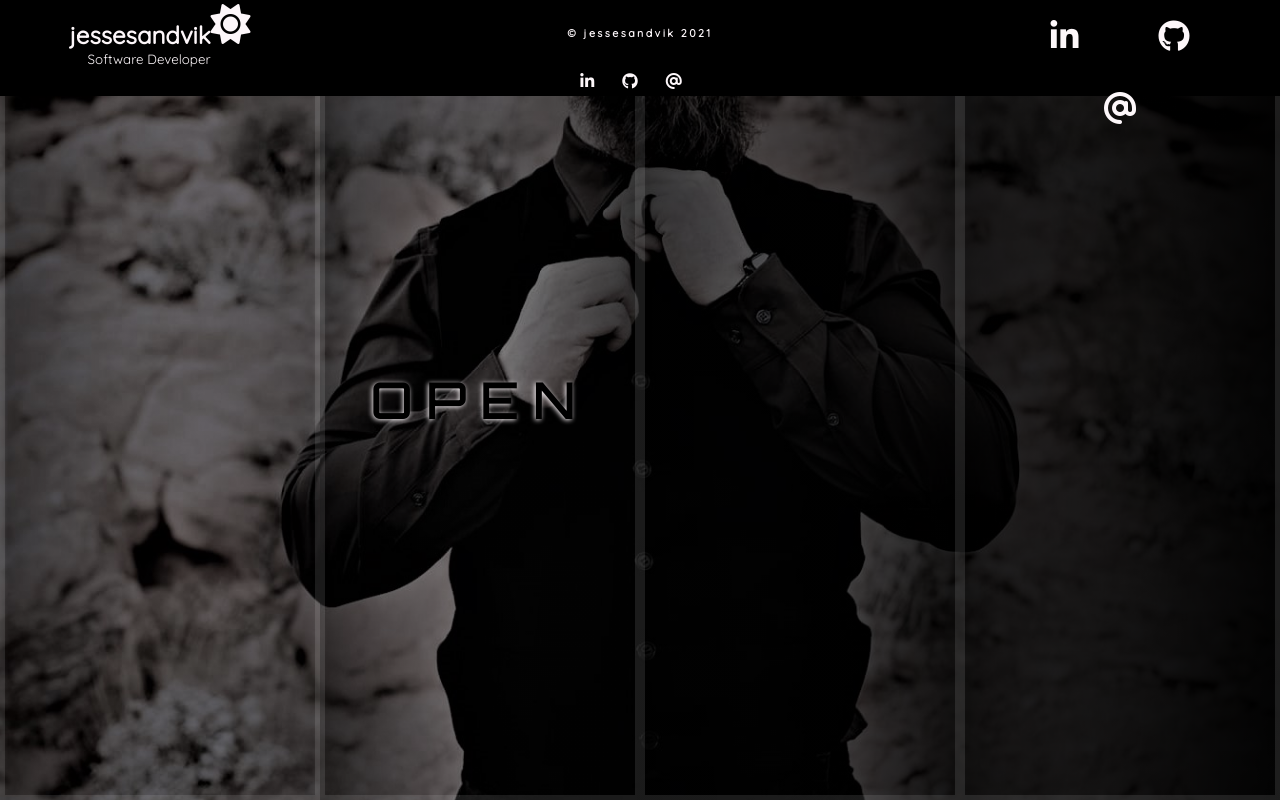
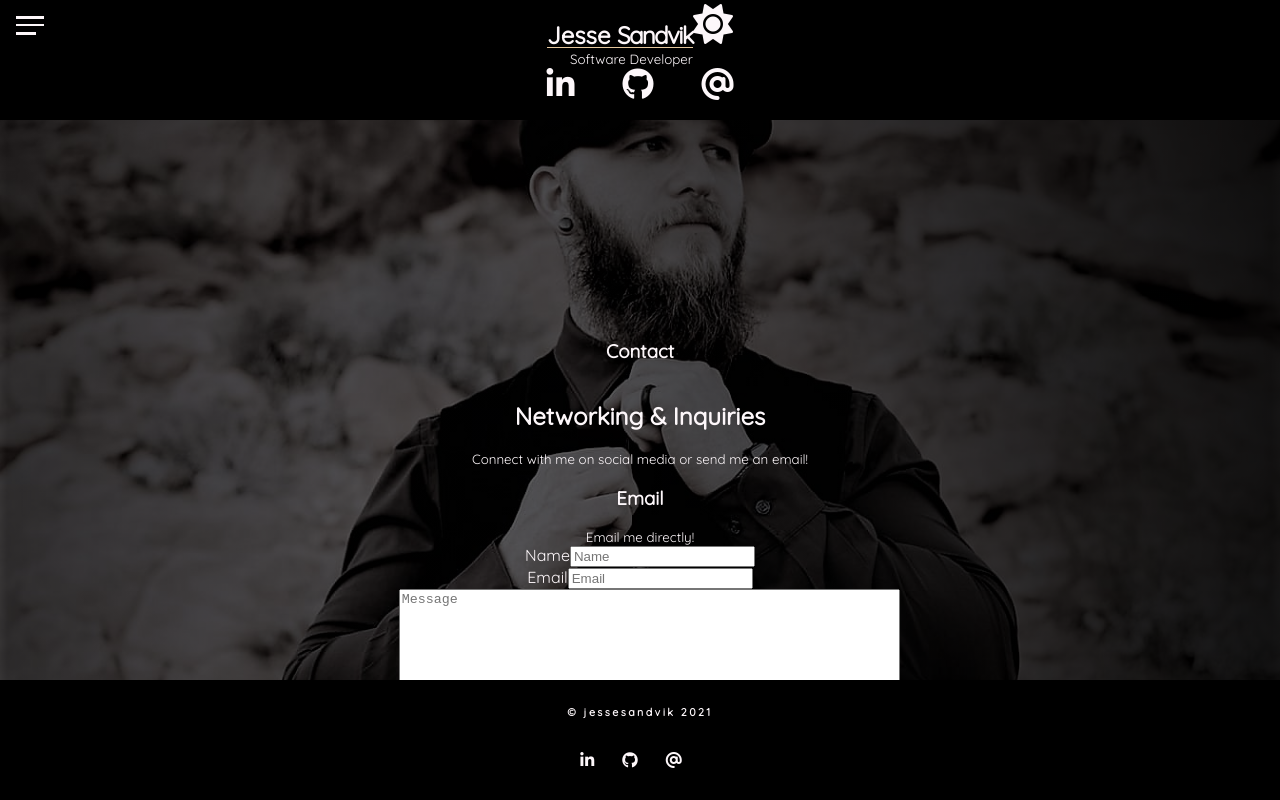
Before and after one commit to JesseSandvik/Portfolio-React, a React (Create React App) app: page /contact in a window 1280 px wide. Shown: the top 800 px of the page. Built offline with nearby package versions, Linux system fonts and the light colour scheme; a web font is replaced by a local one.

Commit message:
fixed margins, added accent color to header

```diff
--- a/src/_config.scss
+++ b/src/_config.scss
@@ -66,14 +66,14 @@ $muted-color: #5D576B;
     transition: all 1.5s ease-in-out;
 }
 
-@mixin media-mob {
-    @media screen and (max-width: 750px) {
+@mixin media-mobile {
+    @media screen and (max-width: 1330px) {
         @content;
     }
 }
 
-@mixin media-md {
-    @media screen and (min-width: 750px) {
+@mixin media-desktop {
+    @media screen and (min-width: 1330px) {
         @content;
     }
 }
--- a/src/_responsive.scss
+++ b/src/_responsive.scss
@@ -1,6 +1,6 @@
 @import "./config";
 
-@include media-mob {
+@include media-mobile {
 
     .dynbg {
         visibility: hidden;
@@ -20,6 +20,13 @@
 
             .logo {
                 grid-column: 1 / -1;
+
+                .devLogo {
+
+                    .siteTitle {
+                        border-bottom: 1px solid $accent-color-one;
+                    }
+                }
             }
 
             .social {
@@ -84,12 +91,12 @@
         }
 
         footer {
-            margin: 83vh 0 0 0;
+            margin: 85vh 0 0 0;
         }
     }
 }
 
-@include media-md {
+@include media-desktop {
 
     .dynbg {
         visibility: visible;
@@ -105,10 +112,7 @@
         grid-template-columns: auto 1fr auto;
 
         header {
-            top: 0;
-            right: 0;
             bottom: 0;
-            left: 0;
             height: 12vh;
             transform: translateY(-38%);
             width: 100vw;
@@ -126,7 +130,9 @@
                     }
 
                     i {
-                        transform: translateX(-450%);
+                        margin: 1.2vh 0 0 1.5vw;
+                        padding: 5vh 0 0;
+                        transform: translateX(-350%);
                         @include transition-ease-long;
                     }
                 }
@@ -148,11 +154,13 @@
                     .devLogo {
 
                         .siteTitle {
+                            border-bottom: 1px solid $accent-color-one;
                             color: set-text-color($primary-color);
                             @include transition-ease-long;
                         }
 
                         i {
+                            color: $accent-color-one;
                             transform: translateX(0);
                             @include transition-ease-long;
                         }
@@ -184,7 +192,6 @@
             nav {
                 color: $primary-color;
                 position: fixed;
-                transform: translateY(200%);
                 visibility: hidden;
                 @include transition-ease-long;
             }
@@ -196,7 +203,6 @@
                 grid-column: 1 / 1;
                 grid-row: 2 / 2;
                 margin: 30vh 0 0 0;
-                transform: translateY(0);
                 visibility: visible;
                 width: 25vw;
                 @include transition-ease-long;
@@ -238,10 +244,6 @@
 
         footer {
             justify-content: flex-start;
-            top: 0;
-            right: 0;
-            bottom: 0;
-            left: 0;
             margin: 89vh 0 0 0;
             transform: translateY(38%);
             @include transition-ease-long;
--- a/src/dynamicBackground/DynamicBackground.css
+++ b/src/dynamicBackground/DynamicBackground.css
@@ -71,6 +71,7 @@
 .bg .item.bg2.open {
   -webkit-box-shadow: inset 0 0 0 1px #E6C79C;
           box-shadow: inset 0 0 0 1px #E6C79C;
+  cursor: default;
   opacity: 0.3;
   -webkit-transform: translate(-100%);
           transform: translate(-100%);
--- a/src/dynamicBackground/DynamicBackground.scss
+++ b/src/dynamicBackground/DynamicBackground.scss
@@ -42,6 +42,7 @@
 
       &.open {
         box-shadow: inset 0 0 0 1px $accent-color-one;
+        cursor: default;
         opacity: 0.3;
         transform: translate(-100%);
         @include transition-ease-extra-long;
--- a/src/headerLogo/HeaderLogo.js
+++ b/src/headerLogo/HeaderLogo.js
@@ -22,7 +22,7 @@ export default function HeaderLogo(props) {
     return (
         <div  className="devLogo" onClick={props.toggleTimeOfDayColor}>
             <div className="siteTitle">
-                <h1>jessesandvik</h1>
+                <h1>Jesse <strong>Sandvik</strong></h1>
                 <small>Software Developer</small>
             </div>
             <span>{displayIconByTimeOfDay(props.timeOfDayString)}</span>
--- a/src/index.css
+++ b/src/index.css
@@ -25,7 +25,7 @@
   }
 }
 
-@media screen and (max-width: 750px) {
+@media screen and (max-width: 1330px) {
   .dynbg {
     visibility: hidden;
   }
@@ -38,6 +38,9 @@
   }
   section header .logo {
     grid-column: 1 / -1;
+  }
+  section header .logo .devLogo .siteTitle {
+    border-bottom: 1px solid #E6C79C;
   }
   section header .social {
     grid-column: 1 / -1;
@@ -101,11 +104,11 @@
     width: 100vw;
   }
   section footer {
-    margin: 83vh 0 0 0;
+    margin: 85vh 0 0 0;
   }
 }
 
-@media screen and (min-width: 750px) {
+@media screen and (min-width: 1330px) {
   .dynbg {
     visibility: visible;
   }
@@ -121,10 +124,7 @@
         grid-template-columns: auto 1fr auto;
   }
   section header {
-    top: 0;
-    right: 0;
     bottom: 0;
-    left: 0;
     height: 12vh;
     -webkit-transform: translateY(-38%);
             transform: translateY(-38%);
@@ -143,8 +143,10 @@
     transition: all 1s ease-in-out;
   }
   section header .logo .devLogo i {
-    -webkit-transform: translateX(-450%);
-            transform: translateX(-450%);
+    margin: 1.2vh 0 0 1.5vw;
+    padding: 5vh 0 0;
+    -webkit-transform: translateX(-350%);
+            transform: translateX(-350%);
     -webkit-transition: all 1s ease-in-out;
     transition: all 1s ease-in-out;
   }
@@ -164,11 +166,13 @@
     width: 25vw;
   }
   section header.open .logo .devLogo .siteTitle {
+    border-bottom: 1px solid #E6C79C;
     color: #FDF7FA;
     -webkit-transition: all 1s ease-in-out;
     transition: all 1s ease-in-out;
   }
   section header.open .logo .devLogo i {
+    color: #E6C79C;
     -webkit-transform: translateX(0);
             transform: translateX(0);
     -webkit-transition: all 1s ease-in-out;
@@ -192,8 +196,6 @@
   section .desktop nav {
     color: #000000;
     position: fixed;
-    -webkit-transform: translateY(200%);
-            transform: translateY(200%);
     visibility: hidden;
     -webkit-transition: all 1s ease-in-out;
     transition: all 1s ease-in-out;
@@ -205,8 +207,6 @@
     -ms-grid-row: 2;
     grid-row: 2 / 2;
     margin: 30vh 0 0 0;
-    -webkit-transform: translateY(0);
-            transform: translateY(0);
     visibility: visible;
     width: 25vw;
     -webkit-transition: all 1s ease-in-out;
@@ -252,10 +252,6 @@
     -webkit-box-pack: start;
         -ms-flex-pack: start;
             justify-content: flex-start;
-    top: 0;
-    right: 0;
-    bottom: 0;
-    left: 0;
     margin: 89vh 0 0 0;
     -webkit-transform: translateY(38%);
             transform: translateY(38%);
@@ -313,6 +309,9 @@ section header {
   -ms-grid-columns: auto 1fr auto;
       grid-template-columns: auto 1fr auto;
   position: fixed;
+  top: 0;
+  right: 0;
+  left: 0;
   width: 100%;
 }
 
@@ -350,6 +349,10 @@ section header .logo .devLogo {
           justify-content: center;
 }
 
+section header .logo .devLogo strong {
+  letter-spacing: -.1rem;
+}
+
 section header .logo .devLogo .siteTitle {
   display: -webkit-box;
   display: -ms-flexbox;
@@ -365,14 +368,9 @@ section header .logo .devLogo .siteTitle small {
   margin: -1.2rem 0;
 }
 
-section header .logo .devLogo i {
-  margin: 1.2vh 0 0 1.5vw;
-}
-
 section header .logo i {
   cursor: pointer;
   font-size: 2.5rem;
-  padding: 5vh 0 0;
 }
 
 section header .social {
@@ -395,7 +393,7 @@ section header .social {
 
 section header .social a {
   font-size: 2rem;
-  margin: 0 2rem;
+  margin: 0 1rem;
   padding: 1rem .5rem;
 }
 
@@ -449,6 +447,10 @@ section footer {
   grid-row: 3 / -1;
   letter-spacing: .15rem;
   height: 15vh;
+  top: 0;
+  right: 0;
+  bottom: 0;
+  left: 0;
   position: fixed;
   width: 100%;
 }
--- a/src/index.scss
+++ b/src/index.scss
@@ -36,6 +36,9 @@ section {
         grid-row: 1 / 2;
         grid-template-columns: auto 1fr auto;
         position: fixed;
+        top: 0;
+        right: 0;
+        left: 0;
         width: 100%;
 
         .logo {
@@ -51,6 +54,10 @@ section {
                 flex-direction: row;
                 justify-content: center;
 
+                strong {
+                    letter-spacing: -.1rem;
+                }
+
                 .siteTitle {
                     display: flex;
                     flex-direction: column;
@@ -60,16 +67,11 @@ section {
                         margin: -1.2rem 0;
                     }
                 }
-
-                i {
-                    margin: 1.2vh 0 0 1.5vw;
-                }
             }
 
             i {
                 cursor: pointer;
                 font-size: 2.5rem;
-                padding: 5vh 0 0;
             }
         }
 
@@ -82,7 +84,7 @@ section {
 
             a {
                 font-size: 2rem;
-                margin: 0 2rem;
+                margin: 0 1rem;
                 padding: 1rem .5rem;
             }
         }
@@ -117,6 +119,10 @@ section {
         grid-row: 3 / -1;
         letter-spacing: .15rem;
         height: 15vh;
+        top: 0;
+        right: 0;
+        bottom: 0;
+        left: 0;
         position: fixed;
         width: 100%;
 
--- a/src/layout/Layout.js
+++ b/src/layout/Layout.js
@@ -46,13 +46,13 @@ export default function Layout() {
         return timeOfDay;
     }
 
-    const layoutClassNameByTime = () => {
+    /*const layoutClassNameByTime = () => {
         if (getTimeOfDay()) {
             return `layout ${getTimeOfDay()}`;
         } else {
             return timeOfDayByHour();
         }
-    }
+    }*/
 
     /*return (
         <>
```
Also changed, not shown: 2 other files (tests, documents, lock files or other folders).
